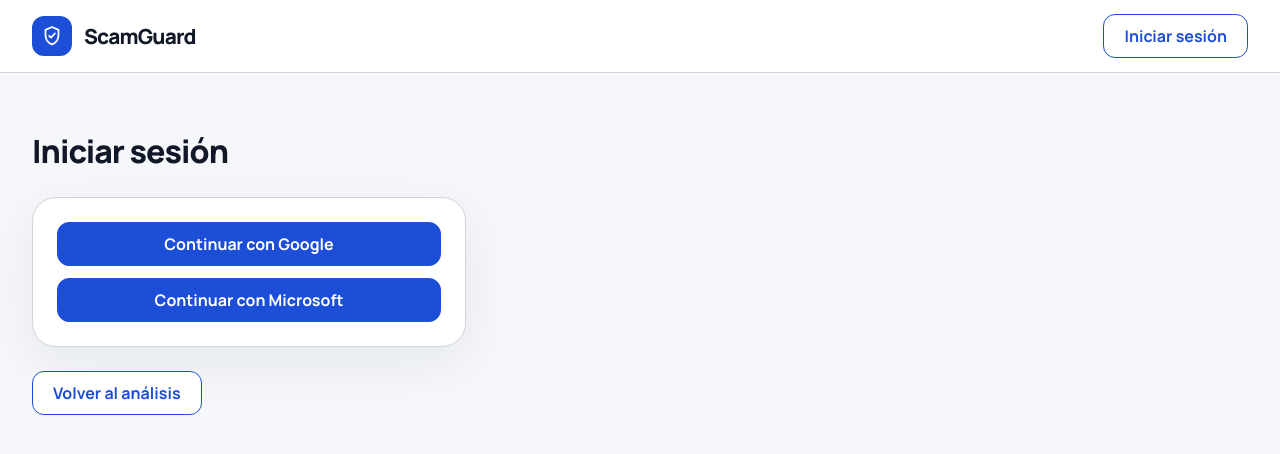
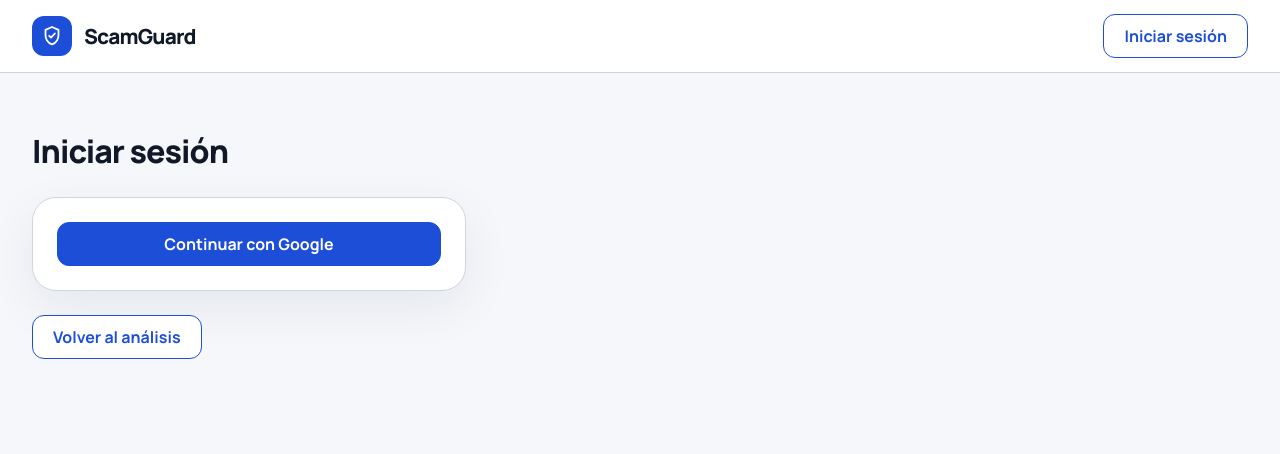
Before and after one commit to kearias-unlam/ScamGuard, a Next.js app: page /login in a window 1280 px wide. Shown: the top 454 px of the page. Built offline with nearby package versions, Linux system fonts and the light colour scheme; no server answers.

Commit message:
feat(US-9.1): Google only on the login page (#123)

```diff
--- a/src/app/login/page.tsx
+++ b/src/app/login/page.tsx
@@ -3,9 +3,10 @@
 import Link from 'next/link';
 import { signIn } from 'next-auth/react';
 
-type LoginProvider = 'google' | 'microsoft-entra-id';
+type LoginProvider = 'google';
 
-// US-9.1: login page. Auth.js sends the user to Google or Microsoft and back to the home page.
+// US-9.1: login page. Auth.js sends the user to Google and back to the home page.
+// The Microsoft Entra ID provider stays configured in `src/auth.ts`, without a button for now.
 export default function LoginPage() {
   function handleLogin(provider: LoginProvider): void {
     void signIn(provider, { redirectTo: '/' });
@@ -23,14 +24,6 @@ export default function LoginPage() {
         >
           Continuar con Google
         </button>
-        <button
-          type="button"
-          className="button button--primary login-card__button"
-          data-testid="login-microsoft-button"
-          onClick={() => handleLogin('microsoft-entra-id')}
-        >
-          Continuar con Microsoft
-        </button>
       </div>
       <Link href="/" className="button button--secondary" data-testid="login-back-link">
         Volver al análisis
```
Also changed, not shown: 3 other files (tests, documents, lock files or other folders).
